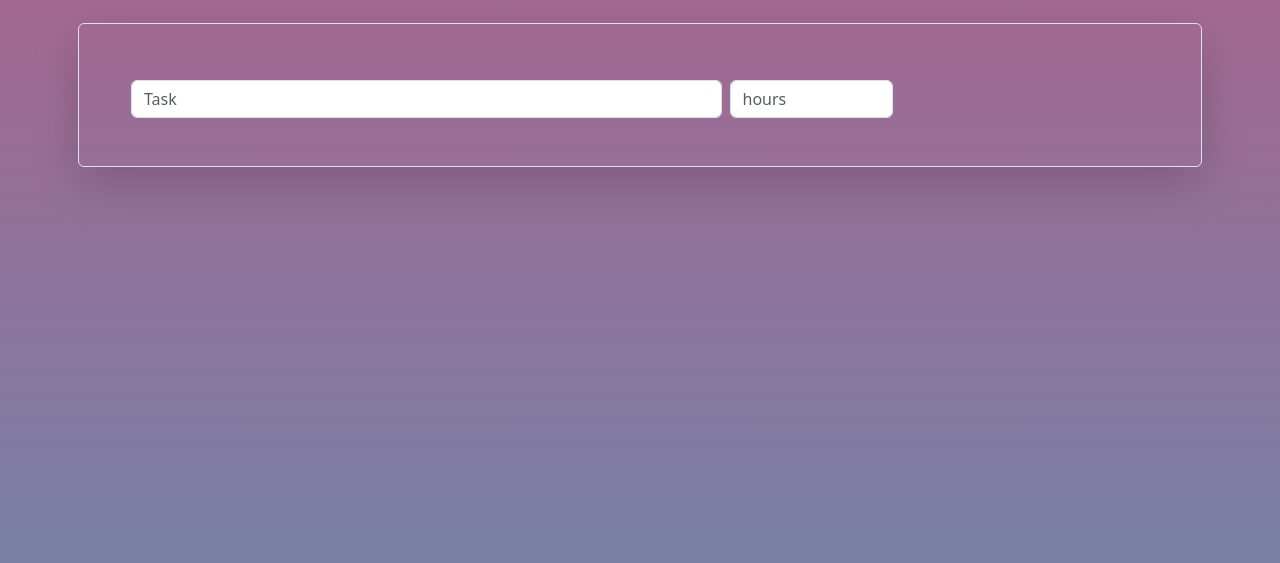
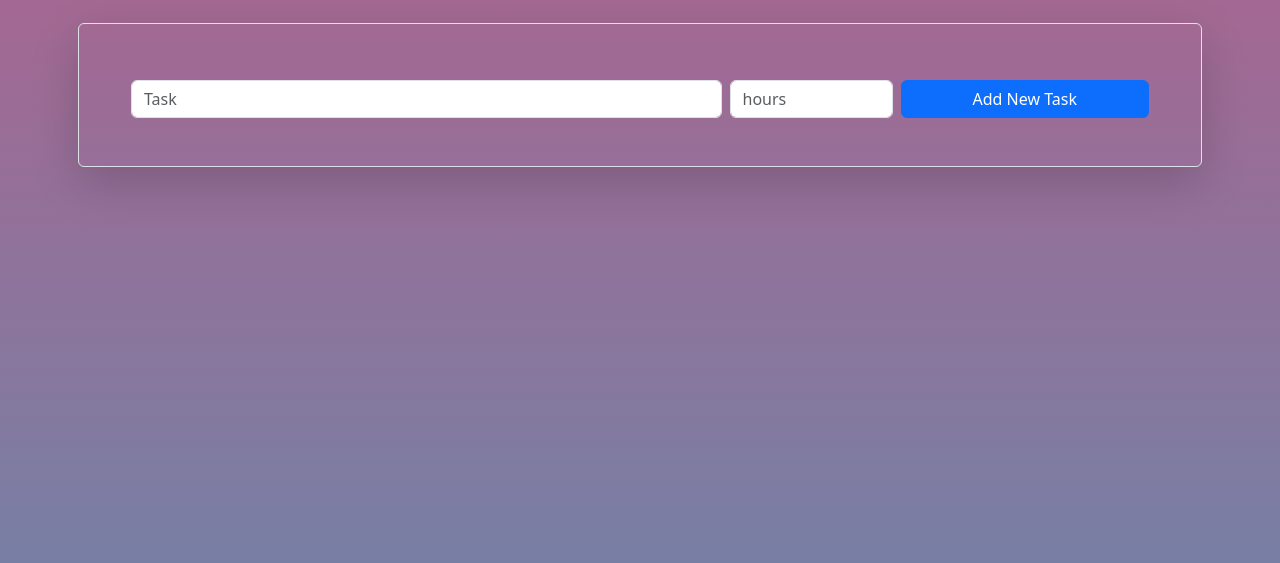
Before and after one commit to Thakur-Neupane/not-todo-list, a plain HTML site: page index.html in a window 1280 px wide. Shown: the part 121-684 px from the top of the page. Drawn offline with nearby package versions, Linux system fonts and the light colour scheme.

Commit message:
Button html

```diff
--- a/index.html
+++ b/index.html
@@ -63,6 +63,13 @@
                 min="1"
               />
             </div>
+            <div class="col-md-3 d-grid">
+              <button class="btn btn-primary" type="submit">
+                Add New Task
+              </button>
+            </div>
+          </div>
+        </form>
         <!-- tables -->
 
         <!-- Entry list table  -->
```
